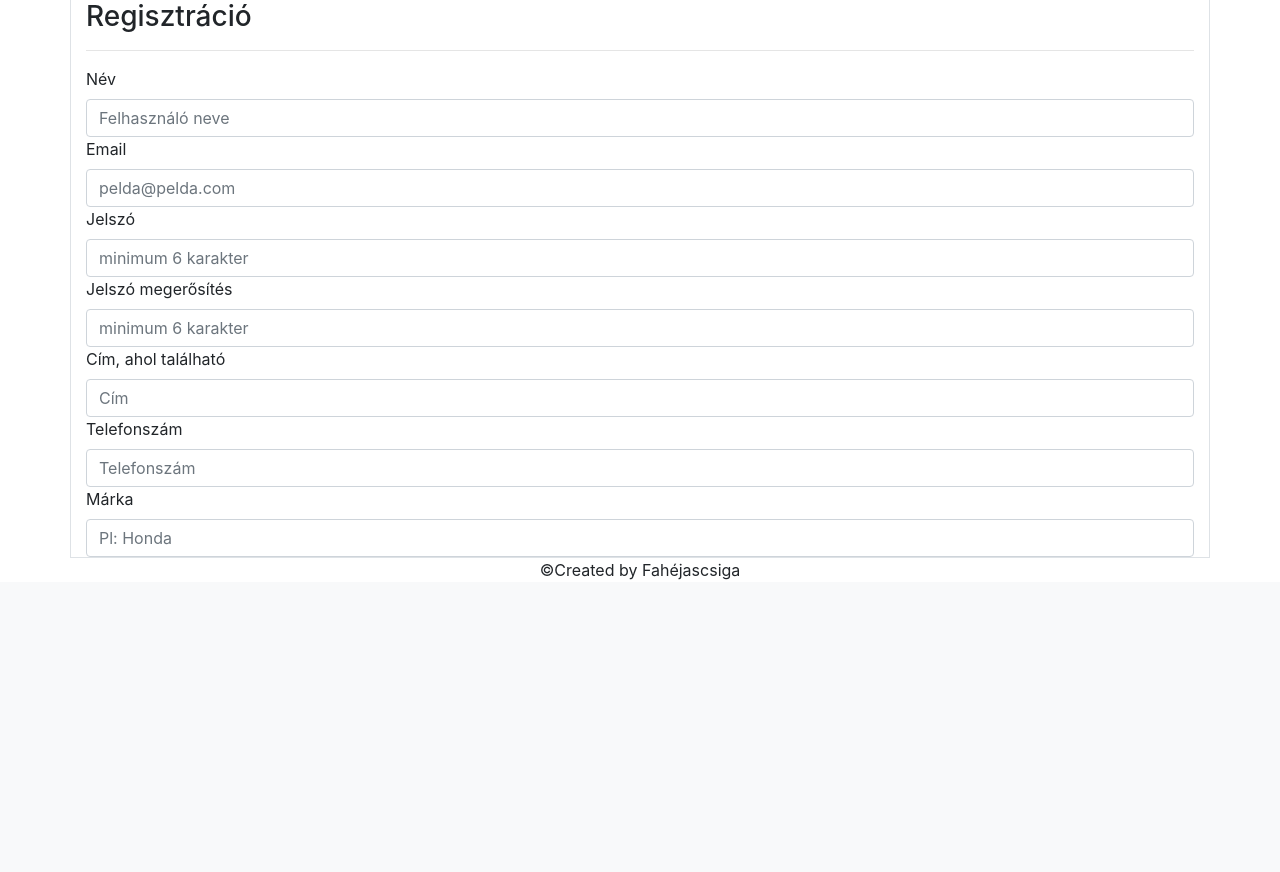
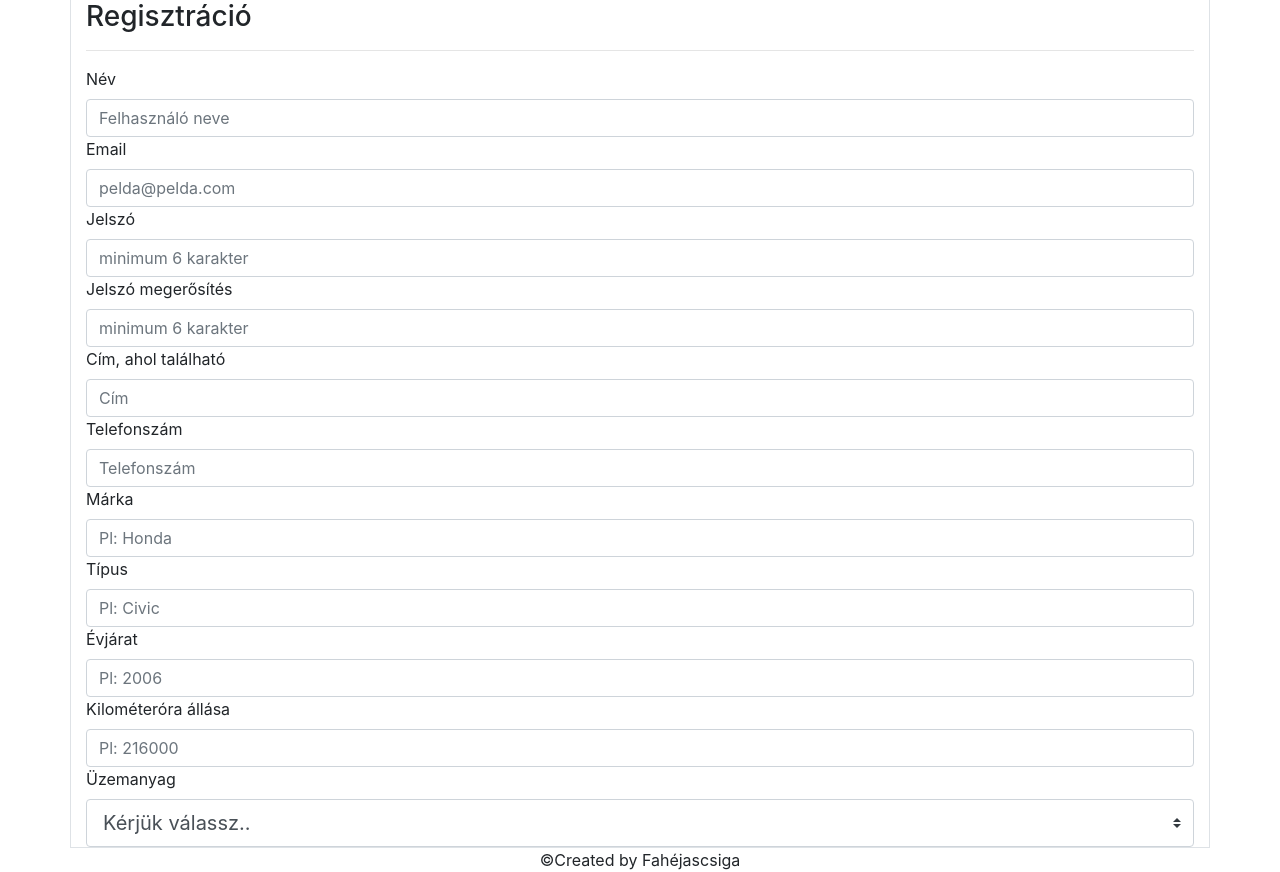
Before and after one commit to lgadam/2020fahejascsiga, a PHP site: page /register.php in a window 1280 px wide. Shown: the part 499-1371 px from the top of the page. Before the commit the page ends 1079 px from the top, so only its background shows below. Run offline with PHP 8.4, Linux system fonts and the light colour scheme; data that the repository does not hold is empty; some libraries are stand-ins or nearby versions.

Commit message:
Register felület inputjainak tovább írása
Típus, Évjárat, Kilométer óra állás, Üzemanyag

```diff
--- a/web/register.php
+++ b/web/register.php
@@ -47,6 +47,31 @@
                         <input type="text" name="marka" id="marka" placeholder="Pl: Honda"
                                value="" class="form-control" required/>
                     </div>
+					<div>
+                        <label>Típus</label>
+                        <input type="text" name="tipus" id="tipus" value="" placeholder="Pl: Civic"
+                               class="form-control"/>
+                    </div>
+                    <div>
+                        <label>Évjárat</label>
+                        <input type="text" name="evjarat" id="evjarat" value="" placeholder="Pl: 2006"
+                               class="form-control"/>
+                    </div>
+                    <div>
+                        <label>Kilométeróra állása</label>
+                        <input type="text" name="kmallas" id="kmallas" value="" placeholder="Pl: 216000"
+                               class="form-control"/>
+                    </div>
+                    <div>
+                        <label>Üzemanyag</label>
+                        <select class="custom-select custom-select-lg" name="uzemanyag" >
+                            <option value="">Kérjük válassz..</option>
+                            <option value="Benzin">Benzin</option>
+                            <option value="Dizel">Dízel</option>
+                            <option value="Hibrid">Hibrid</option>
+                            <option value="Elektromos">Elektromos</option>
+                        </select>
+                    </div>
 
             </form>
             </div>
```
